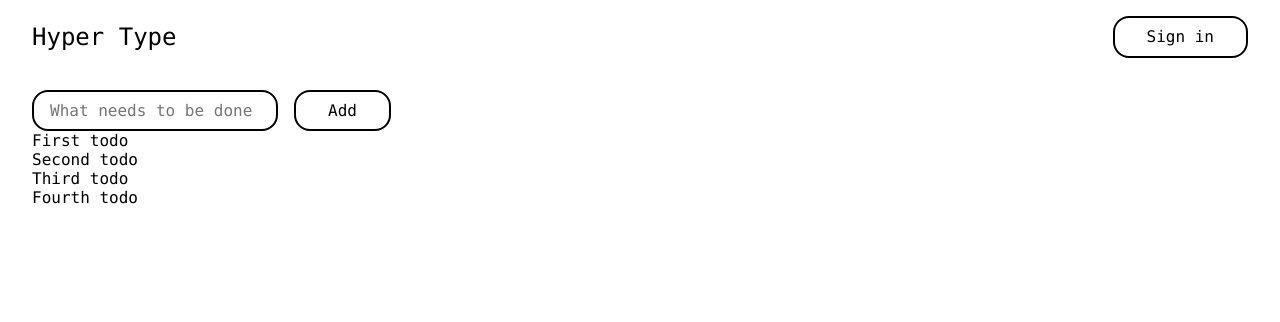
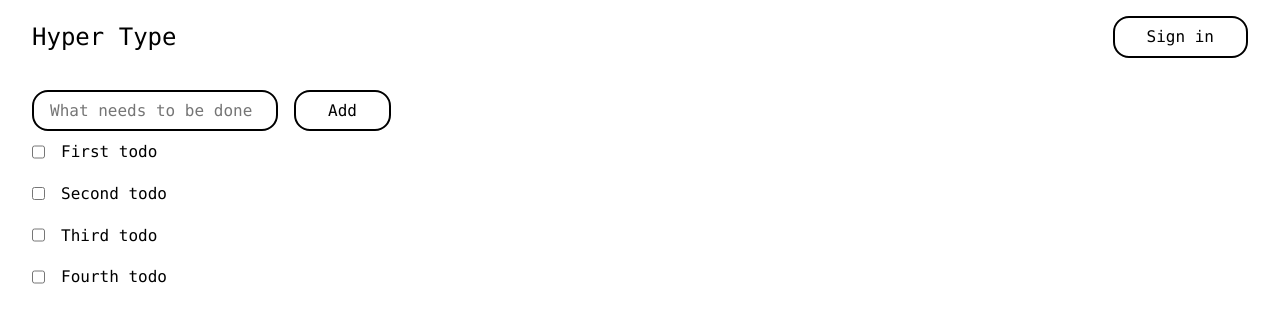
Before and after one commit to evilpaper/hyper-type, a React (Create React App) app: page / in a window 1280 px wide. Shown: the top 322 px of the page. Built offline with nearby package versions, Linux system fonts and the light colour scheme.

Commit message:
Add checkboxes to todo items

```diff
--- a/src/App.css
+++ b/src/App.css
@@ -73,3 +73,12 @@ ul {
 .addTodo__button {
   margin-left: 1em;
 }
+
+.todo__item {
+  display: flex;
+  align-items: center;
+}
+
+.todo__checkbox {
+  margin-right: 1em;
+}
--- a/src/App.tsx
+++ b/src/App.tsx
@@ -16,9 +16,10 @@ interface Todo {
 function List({ items }: { items: Todo[] }) {
   return (
     <ul>
-      {items?.map((item, index) => {
+      {items.map((item, index) => {
         return (
-          <li key={index}>
+          <li key={index} className="todo__item">
+            <input className="todo__checkbox" type="checkbox" />
             <p>{item.text}</p>
           </li>
         );
@@ -36,7 +37,6 @@ const initialTodos = [
 
 function App() {
   const [todos, setTodos] = useState(initialTodos);
-
   const [isModalOpen, setIsModalOpen] = useState(false);
 
   const ref = useOutsideClick(() => {
```
